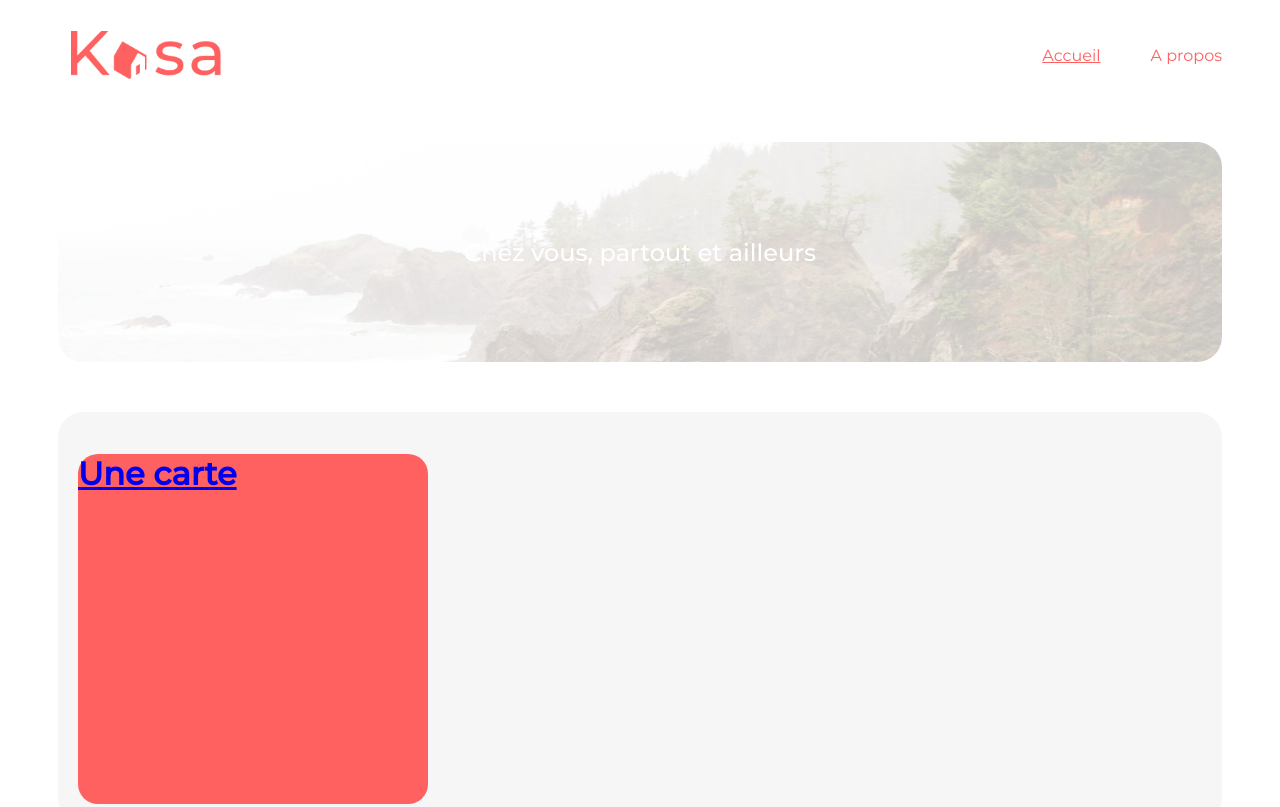
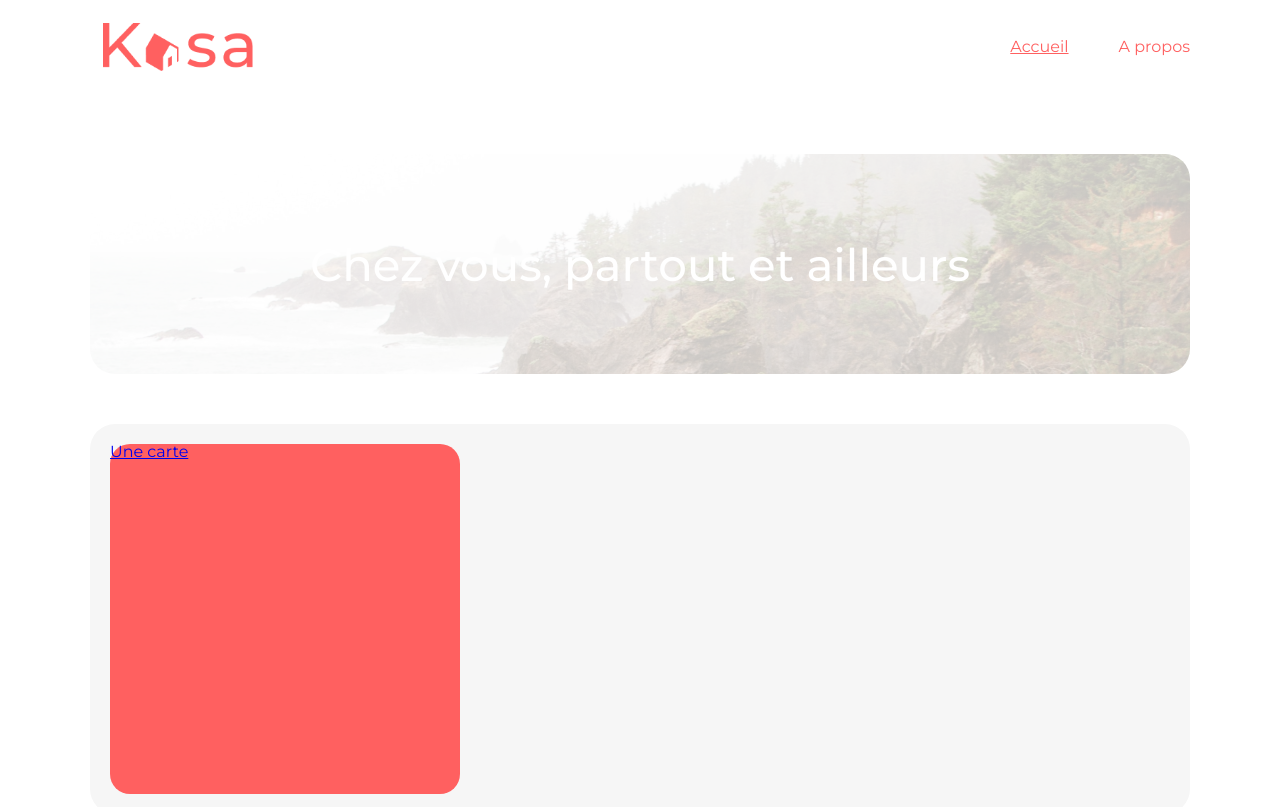
Before and after one commit to oum-s/P7-Kasaa, a React app: page / in a window 1280 px wide. Shown: the top 807 px of the page. Built offline with nearby package versions, Linux system fonts and the light colour scheme.

Commit message:
page 404 presque ok

```diff
--- a/src/Pages/Home/Home.js
+++ b/src/Pages/Home/Home.js
@@ -9,9 +9,9 @@ import bannerImg from '../../assets/banner-img.png'
 function Home() {
 
     return (
-        <div>
+        <div className='kasa-home'>
             <Banner bannerImg={bannerImg} />
-                <div className='kasa-home'>
+                <div className='kasa-home_container'>
                     <Link to="/property/:id">
                         <PropertyCard />
                     </Link>
--- a/src/Pages/Home/Home.scss
+++ b/src/Pages/Home/Home.scss
@@ -1,9 +1,11 @@
 @import '../../styles/style.scss';
-
+.kasa-home{
+  padding: 10px 90px;
+}
 .kasa-banner-home{
   background: url(../../assets/banner-img.png);
 }
-.kasa-home{
+.kasa-home_container{
   background-color: $secondary;
   border-radius: 25px;
   padding: 20px;
--- a/src/Pages/NotFound/NotFound.scss
+++ b/src/Pages/NotFound/NotFound.scss
@@ -1,6 +1,7 @@
 @import '../../styles/style.scss';
 
 .kasa-404{
+  padding: 10px 90px;
   color: $primary;
   display: flex;
   justify-content: center;
--- a/src/Pages/Property/Property.scss
+++ b/src/Pages/Property/Property.scss
@@ -0,0 +1,3 @@
+.kasa-property{
+  padding: 10px 90px;
+}
--- a/src/components/Banner/Banner.scss
+++ b/src/components/Banner/Banner.scss
@@ -10,8 +10,10 @@
   justify-content: center;
   align-items: center;
   margin: 50px 0;
+
+  h2{
+    color: white;
+    font-weight: 500;
+    font-size: 45px;
+  }
 }
-h2{
-  color: white;
-  font-weight: 500;
-}
--- a/src/components/Header/Header.scss
+++ b/src/components/Header/Header.scss
@@ -4,8 +4,10 @@
 // *{
 //   @include base;
 // }
-nav {
-  display: flex;
+.kasa-header {
+    display: flex;
+    padding: 10px 90px;
+
     .logo{
       width: 150px;
       padding: 13px;
--- /dev/null
+++ b/src/styles/reset.css
@@ -0,0 +1,48 @@
+/* http://meyerweb.com/eric/tools/css/reset/
+   v2.0 | 20110126
+   License: none (public domain)
+*/
+
+html, body, div, span, applet, object, iframe,
+h1, h2, h3, h4, h5, h6, p, blockquote, pre,
+a, abbr, acronym, address, big, cite, code,
+del, dfn, em, img, ins, kbd, q, s, samp,
+small, strike, strong, sub, sup, tt, var,
+b, u, i, center,
+dl, dt, dd, ol, ul, li,
+fieldset, form, label, legend,
+table, caption, tbody, tfoot, thead, tr, th, td,
+article, aside, canvas, details, embed,
+figure, figcaption, footer, header, hgroup,
+menu, nav, output, ruby, section, summary,
+time, mark, audio, video {
+	margin: 0;
+	padding: 0;
+	border: 0;
+	font-size: 100%;
+	font: inherit;
+	vertical-align: baseline;
+}
+/* HTML5 display-role reset for older browsers */
+article, aside, details, figcaption, figure,
+footer, header, hgroup, menu, nav, section {
+	display: block;
+}
+body {
+	line-height: 1;
+}
+ol, ul {
+	list-style: none;
+}
+blockquote, q {
+	quotes: none;
+}
+blockquote:before, blockquote:after,
+q:before, q:after {
+	content: '';
+	content: none;
+}
+table {
+	border-collapse: collapse;
+	border-spacing: 0;
+}
--- a/src/styles/style.scss
+++ b/src/styles/style.scss
@@ -1,7 +1,10 @@
+@import 'reset';
 @import url('https://fonts.googleapis.com/css2?family=Montserrat:ital,wght@0,400;0,500;1,400;1,500&display=swap');
 
 body{
-  padding: 10px 50px;
+  /* padding: 10px 50px; */
+  padding: 0px;
+  margin: 0px;
   font-family: 'Montserrat', sans-serif;
   box-sizing: border-box;
 }
```
